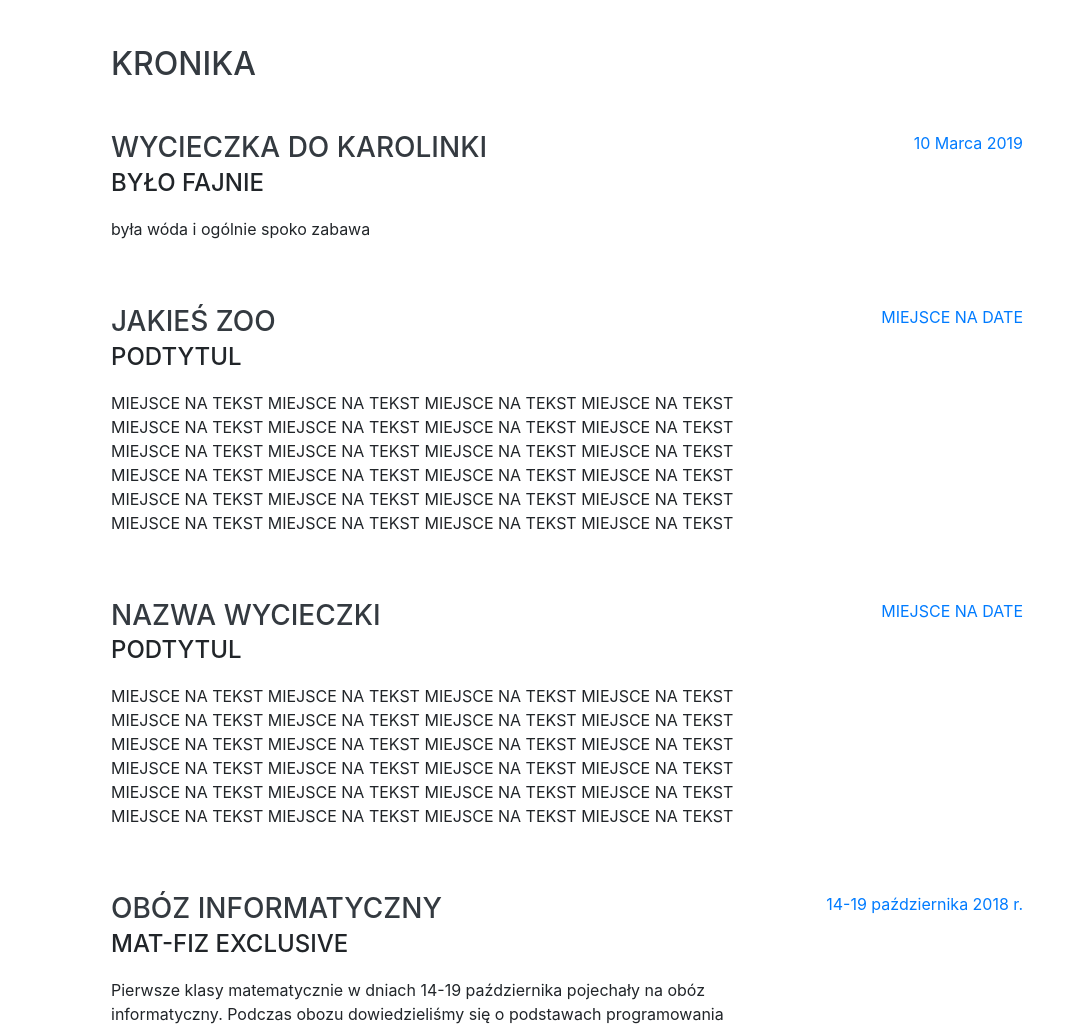
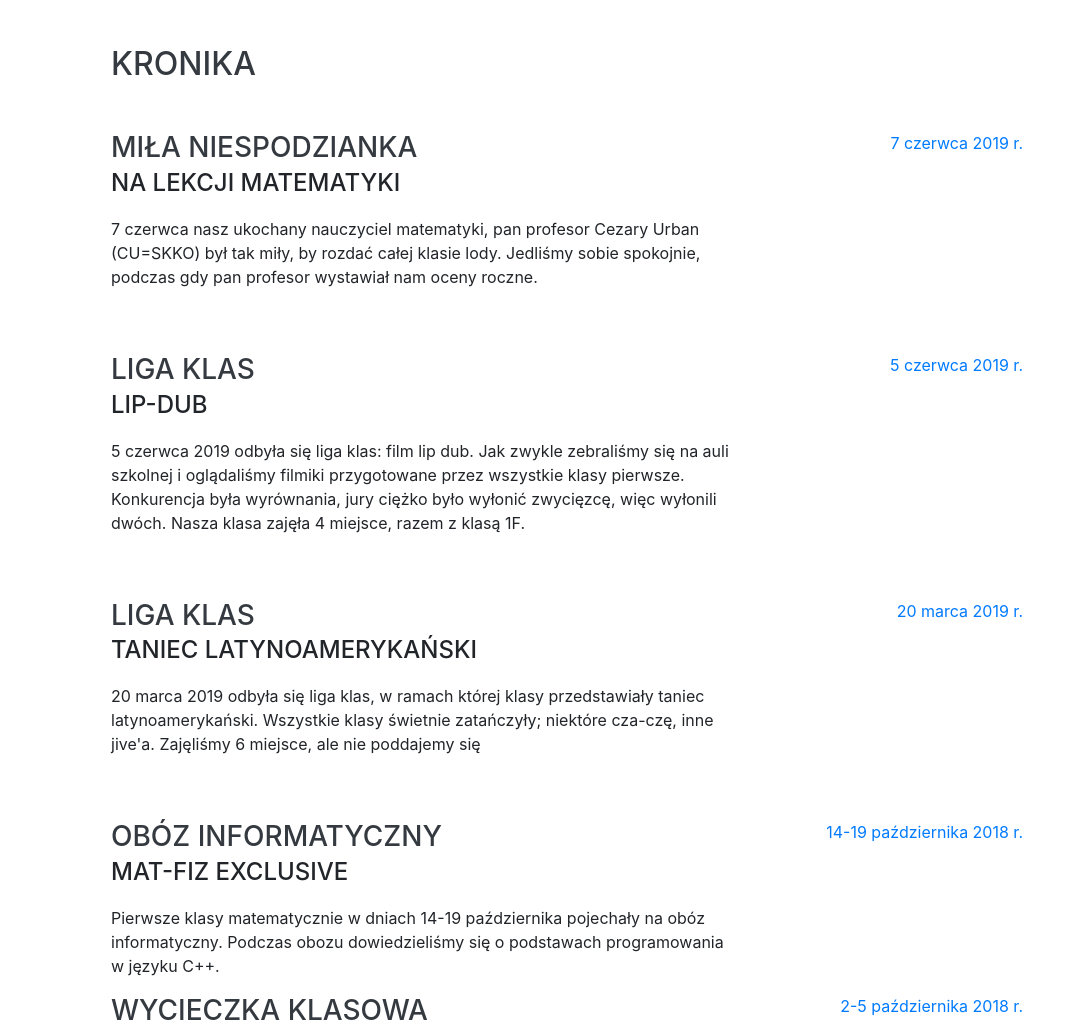
Before and after one commit to moojek/strona, a website with bundled scripts: page index.html in a window 1280 px wide. Shown: the part 804-1832 px from the top of the page, without its empty margins (209-1280 px from the left). Built offline with nearby package versions, Linux system fonts and the light colour scheme; files whose address does not match are found by name; a web font is replaced by a local one.

Commit message:
Added few text; added comment for easier navigation

```diff
--- a/index.html
+++ b/index.html
@@ -73,45 +73,48 @@
       <div class="w-100">
         <h2 class="mb-5">Kronika</h2>
 
+        <!-- urbik lody -->
         <div class="resume-item d-flex flex-column flex-md-row justify-content-between mb-5">
           <div class="resume-content">
-            <h3 class="mb-0">Wycieczka do karolinki</h3>
-            <div class="subheading mb-3">Było fajnie</div>
-            <p>była wóda i ogólnie spoko zabawa</p>
+            <h3 class="mb-0">Miła niespodzianka</h3>
+            <div class="subheading mb-3">Na lekcji matematyki</div>
+            <p>7 czerwca nasz ukochany nauczyciel matematyki, pan profesor Cezary Urban (CU=SKKO) był tak miły, by
+              rozdać całej klasie lody. Jedliśmy sobie spokojnie, podczas gdy pan profesor wystawiał nam oceny roczne.</p>
           </div>
           <div class="resume-date text-md-right">
-            <span class="text-primary">10 Marca 2019</span>
+            <span class="text-primary">7 czerwca 2019 r.</span>
           </div>
         </div>
 
+        <!-- LK lipdub -->
         <div class="resume-item d-flex flex-column flex-md-row justify-content-between mb-5">
           <div class="resume-content">
-            <h3 class="mb-0">Jakieś zoo</h3>
-            <div class="subheading mb-3">PODTYTUL</div>
-            <p>MIEJSCE NA TEKST MIEJSCE NA TEKST MIEJSCE NA TEKST MIEJSCE NA TEKST MIEJSCE NA TEKST MIEJSCE NA TEKST
-              MIEJSCE NA TEKST MIEJSCE NA TEKST MIEJSCE NA TEKST MIEJSCE NA TEKST MIEJSCE NA TEKST MIEJSCE NA TEKST
-              MIEJSCE NA TEKST MIEJSCE NA TEKST MIEJSCE NA TEKST MIEJSCE NA TEKST MIEJSCE NA TEKST MIEJSCE NA TEKST
-              MIEJSCE NA TEKST MIEJSCE NA TEKST MIEJSCE NA TEKST MIEJSCE NA TEKST MIEJSCE NA TEKST MIEJSCE NA TEKST</p>
+            <h3 class="mb-0">Liga Klas</h3>
+            <div class="subheading mb-3">Lip-dub</div>
+            <p>5 czerwca 2019 odbyła się liga klas: film lip dub. Jak zwykle zebraliśmy się na auli szkolnej i
+              oglądaliśmy filmiki przygotowane przez wszystkie klasy pierwsze. Konkurencja była wyrównania, jury ciężko
+              było wyłonić zwycięzcę, więc wyłonili dwóch. Nasza klasa zajęła 4 miejsce, razem z klasą 1F.</p>
           </div>
           <div class="resume-date text-md-right">
-            <span class="text-primary">MIEJSCE NA DATE</span>
+            <span class="text-primary">5 czerwca 2019 r.</span>
           </div>
         </div>
 
+        <!-- LK czacza -->
         <div class="resume-item d-flex flex-column flex-md-row justify-content-between mb-5">
           <div class="resume-content">
-            <h3 class="mb-0">NAZWA WYCIECZKI</h3>
-            <div class="subheading mb-3">PODTYTUL</div>
-            <p>MIEJSCE NA TEKST MIEJSCE NA TEKST MIEJSCE NA TEKST MIEJSCE NA TEKST MIEJSCE NA TEKST MIEJSCE NA TEKST
-              MIEJSCE NA TEKST MIEJSCE NA TEKST MIEJSCE NA TEKST MIEJSCE NA TEKST MIEJSCE NA TEKST MIEJSCE NA TEKST
-              MIEJSCE NA TEKST MIEJSCE NA TEKST MIEJSCE NA TEKST MIEJSCE NA TEKST MIEJSCE NA TEKST MIEJSCE NA TEKST
-              MIEJSCE NA TEKST MIEJSCE NA TEKST MIEJSCE NA TEKST MIEJSCE NA TEKST MIEJSCE NA TEKST MIEJSCE NA TEKST</p>
+            <h3 class="mb-0">Liga Klas</h3>
+            <div class="subheading mb-3">Taniec latynoamerykański</div>
+            <p>20 marca 2019 odbyła się liga klas, w ramach której klasy przedstawiały taniec latynoamerykański.
+              Wszystkie klasy świetnie zatańczyły; niektóre cza-czę, inne jive'a. Zajęliśmy 6 miejsce, ale nie poddajemy
+              się</p>
           </div>
           <div class="resume-date text-md-right">
-            <span class="text-primary">MIEJSCE NA DATE</span>
+            <span class="text-primary">20 marca 2019 r.</span>
           </div>
         </div>
 
+        <!-- OBOZ1 -->
         <div class="resume-item d-flex flex-column flex-md-row justify-content-between">
           <div class="resume-content">
             <h3 class="mb-0">Obóz informatyczny</h3>
@@ -124,6 +127,7 @@
           </div>
         </div>
 
+        <!-- WYCIECZKA KLASOWA -->
         <div class="resume-item d-flex flex-column flex-md-row justify-content-between">
           <div class="resume-content">
             <h3 class="mb-0">Wycieczka klasowa</h3>
@@ -141,23 +145,20 @@
             <p>
               Następny na trasie był Zamek Bolków położony na wzgórzu górującym nad Bolkowem (miasto i zamek nazywają
               się tak samo, fascynujące, co nie?). Zamek ten został zbudowany przez księcia legnickiego Bo­le­sła­wa
-              Ły­se­go,­ a
-              potem jego syna Bolka I Surowego. Warownia ta nigdy nie została zdobyta podczas ataków. Zabytek ten jest
-              obecnie muzeum. I
-              tak nadal jest uzbrojony w działka armatnie, rodem ze średniowiecza, przed natrętnymi turystami.
+              Ły­se­go,­ a potem jego syna Bolka I Surowego. Warownia ta nigdy nie została zdobyta podczas ataków.
+              Zabytek ten jest obecnie muzeum. I tak nadal jest uzbrojony w działka armatnie, rodem ze średniowiecza,
+              przed natrętnymi turystami.
             </p>
             <!-- TU POWINNO BYĆ ZDJĘCIE FILIPA LEWITUJĄCEGO -->
             <!-- ZDJĘCIE Z ARMATAMI -->
             <!-- ZDJĘCIE -->
             <p>
-              Zdjęcia zrobione, pamiątki kupione, a więc w podróż dalszą, wszystkie dzieci już gotowe :)
-              Jedziemy sobie autobusem przez piękne miasto, którym jest Jelenia Góra. Jelenia Góra była kiedyś miastem
-              wojewódzkim, po którym jeździły nawet tramwaje (po drodze jeden zobaczyliśmy). Jedyne na co czekaliśmy to
-              najlepsze
+              Zdjęcia zrobione, pamiątki kupione, a więc w podróż dalszą, wszystkie dzieci już gotowe :) Jedziemy sobie
+              autobusem przez piękne miasto, którym jest Jelenia Góra. Jelenia Góra była kiedyś miastem wojewódzkim, po
+              którym jeździły nawet tramwaje (po drodze jeden zobaczyliśmy). Jedyne na co czekaliśmy to najlepsze
               pierogi w Polsce, które zaoferować nam miała Karolinka - pensjonat wypoczynkowy w Przesiece.
-              Rozpakowaliśmy bagaże i
-              poszliśmy na obiad (pierożki robione były od samego rana, a jabłka zebrane dokładnie godzinę przed naszym
-              przyjazdem).
+              Rozpakowaliśmy bagaże i poszliśmy na obiad (pierożki robione były od samego rana, a jabłka zebrane
+              dokładnie godzinę przed naszym przyjazdem).
             </p>
             <!-- ZDJĘCIE (JAK JAKIEŚ JEST, A JAK NIE TO DOWOLNE) -->
             <p>
```
